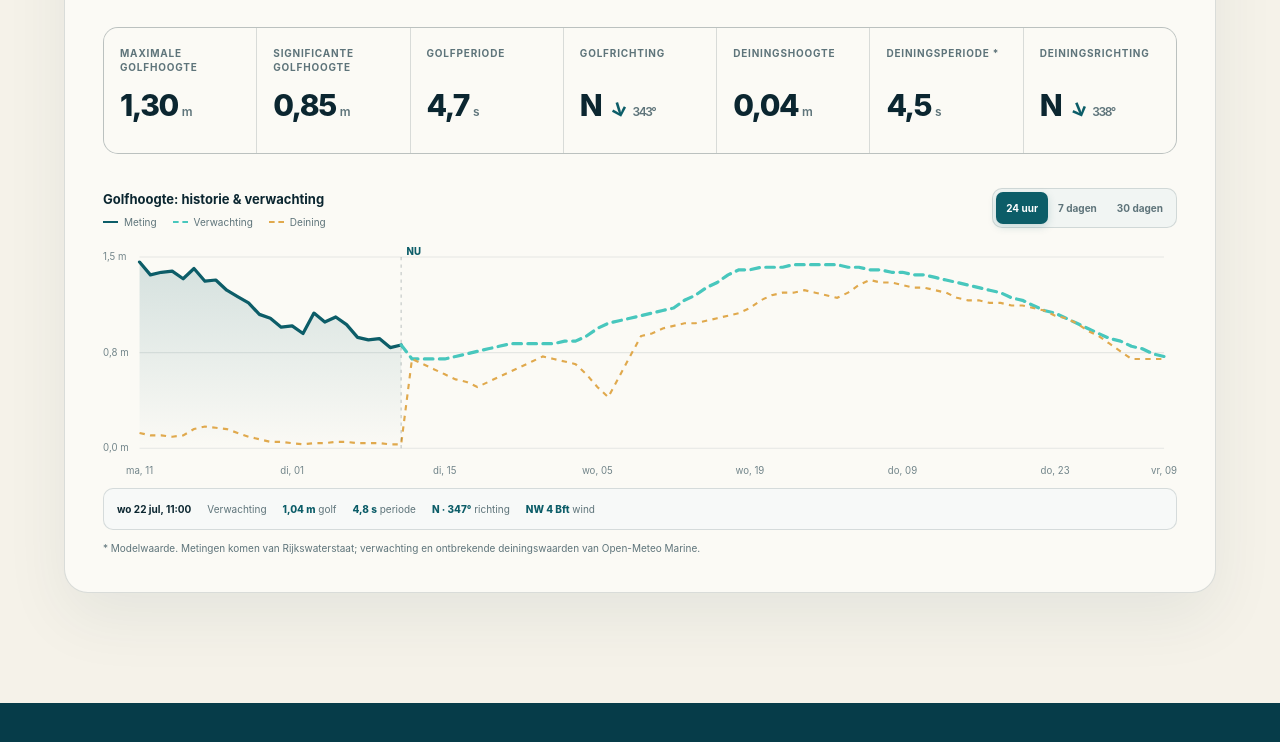
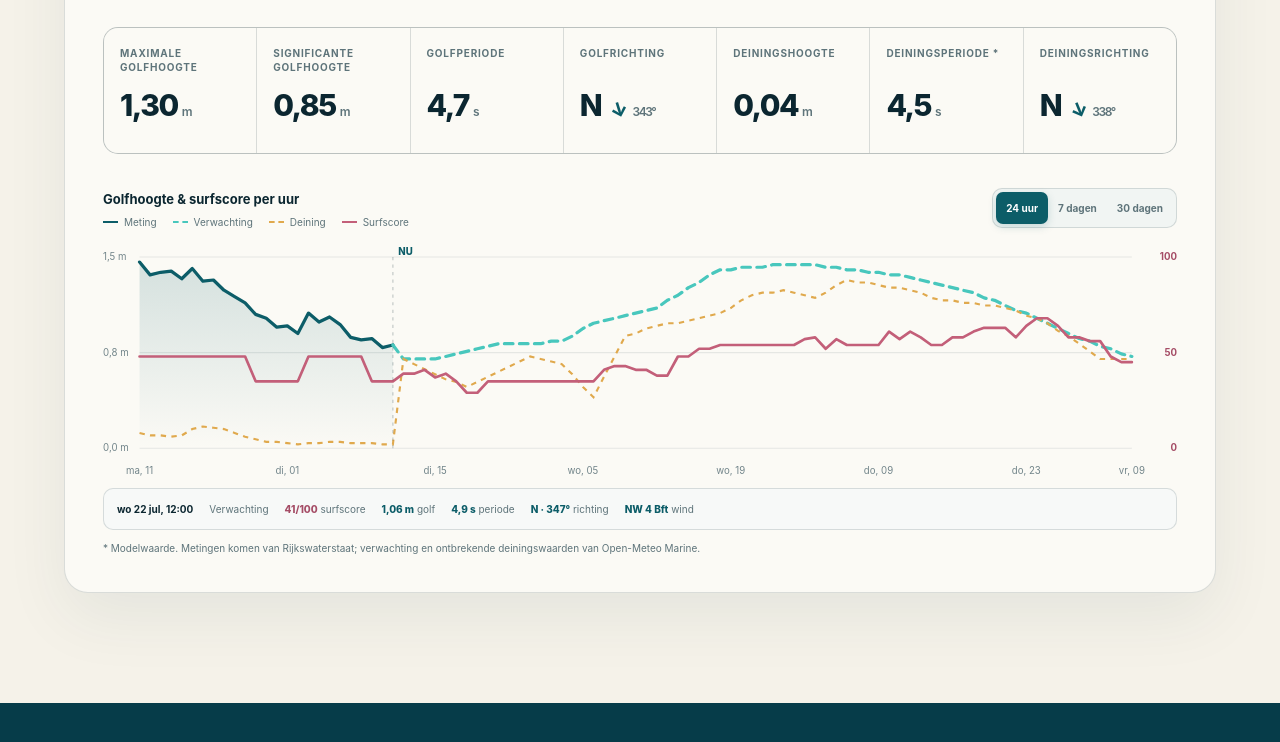
Before and after one commit to Ruben-J/SurfsUp, a website: page index.html in a window 1280 px wide. Both pictures are taken after a click on the icon 640 px from the left and 2261 px from the top of the page. Shown: the part 1901-2643 px from the top of the page. Drawn offline with Linux system fonts and the light colour scheme.

Commit message:
Add hourly surf score to wave chart

```diff
--- a/app.js
+++ b/app.js
@@ -235,44 +235,55 @@ function chartMarkup(buoy) {
   const forecast = buoy.forecast
     .filter((item) => (parseTime(item.time)?.getTime() || 0) > lastHistoryTime)
     .slice(0, 72);
-  const historyPoints = history.map((item) => ({
+  const historyPoints = history.map((item) => {
+    const weather = weatherForTime(item.time, state.history?.weather);
+    return {
       time: item.time,
       height: item.waveHeight,
       period: item.wavePeriod,
       direction: item.waveDirection,
       swell: item.swellHeight,
+      score: scoreConditions(item, weather),
       type: "history",
-    weather: weatherForTime(item.time, state.history?.weather),
-  }));
-  const forecastPoints = forecast.map((item) => ({
+      weather,
+    };
+  });
+  const forecastPoints = forecast.map((item) => {
+    const weather = weatherForTime(item.time, state.data.maasvlakte.weatherForecast);
+    return {
       time: item.time,
       height: item.waveHeight,
       period: item.wavePeriod,
       direction: item.waveDirection,
       swell: item.swellHeight,
+      score: scoreConditions(item, weather),
       type: "forecast",
-    weather: weatherForTime(item.time, state.data.maasvlakte.weatherForecast),
-  }));
+      weather,
+    };
+  });
   const points = [...historyPoints, ...forecastPoints];
   if (points.length < 2) return `<p class="model-note">Er zijn nog niet genoeg punten voor de grafiek.</p>`;
   const width = 1000;
   const height = 220;
-  const pad = { left: 34, right: 12, top: 14, bottom: 28 };
+  const pad = { left: 34, right: 42, top: 14, bottom: 28 };
   const maxY = Math.max(1, Math.ceil(Math.max(...points.map((point) => point.height || 0)) * 2) / 2);
   const x = (index) => pad.left + (index / (points.length - 1)) * (width - pad.left - pad.right);
   const y = (value) => pad.top + (1 - (value || 0) / maxY) * (height - pad.top - pad.bottom);
-  const line = (items, offset, key) => items.map((item, index) => `${index ? "L" : "M"}${x(index + offset).toFixed(1)},${y(item[key]).toFixed(1)}`).join(" ");
+  const scoreY = (value) => pad.top + (1 - (value || 0) / 100) * (height - pad.top - pad.bottom);
+  const line = (items, offset, key, scale = y) => items.map((item, index) => `${index ? "L" : "M"}${x(index + offset).toFixed(1)},${scale(item[key]).toFixed(1)}`).join(" ");
   const historyPath = line(historyPoints, 0, "height");
   const bridge = forecastPoints.length && historyPoints.length ? [historyPoints.at(-1), ...forecastPoints] : forecastPoints;
   const forecastOffset = Math.max(0, historyPoints.length - 1);
   const forecastPath = line(bridge, forecastOffset, "height");
   const swellPath = line(points, 0, "swell");
+  const scorePath = line(points, 0, "score", scoreY);
   const nowX = x(Math.max(0, historyPoints.length - 1));
   const grid = [0, .5, 1].map((ratio) => {
     const value = maxY * ratio;
     return `<line class="grid-line" x1="${pad.left}" x2="${width - pad.right}" y1="${y(value)}" y2="${y(value)}" />
       <text class="axis-label" x="0" y="${y(value) + 3}">${round(value)} m</text>`;
   }).join("");
+  const scoreAxis = [0, 50, 100].map((value) => `<text class="score-axis-label" text-anchor="end" x="${width}" y="${scoreY(value) + 3}">${value}</text>`).join("");
   const labelStep = Math.max(1, Math.ceil(points.length / 7));
   const labels = points.map((point, index) => {
     if (index % labelStep && index !== points.length - 1) return "";
@@ -283,24 +294,24 @@ function chartMarkup(buoy) {
     return `<text class="axis-label" text-anchor="middle" x="${x(index)}" y="216">${label}</text>`;
   }).join("");
   const area = historyPoints.length > 1 ? `${historyPath} L${x(historyPoints.length - 1)},${y(0)} L${x(0)},${y(0)} Z` : "";
-  state.chartPoints = points.map((point, index) => ({ ...point, x: x(index), y: y(point.height) }));
+  state.chartPoints = points.map((point, index) => ({ ...point, x: x(index), y: y(point.height), scoreY: scoreY(point.score) }));
   const rangeButtons = [[24, "24 uur"], [168, "7 dagen"], [720, "30 dagen"]].map(([hours, label]) => `
     <button class="range-button" data-range-hours="${hours}" aria-pressed="${state.historyHours === hours}">${label}</button>`).join("");
 
   return `<div class="chart-wrap">
     <div class="chart-head">
-      <div><strong>Golfhoogte: historie & verwachting</strong><div class="chart-legend"><span>Meting</span><span class="forecast">Verwachting</span><span class="swell">Deining</span></div></div>
+      <div><strong>Golfhoogte & surfscore per uur</strong><div class="chart-legend"><span>Meting</span><span class="forecast">Verwachting</span><span class="swell">Deining</span><span class="score">Surfscore</span></div></div>
       <div class="range-switch" aria-label="Kies periode">${rangeButtons}</div>
     </div>
     <div class="chart-scroll">
-    <svg class="wave-chart" viewBox="0 0 ${width} ${height}" role="img" aria-label="Golfhoogte van de afgelopen ${state.historyHours} uur en verwachting voor 72 uur">
+    <svg class="wave-chart" viewBox="0 0 ${width} ${height}" role="img" aria-label="Golfhoogte en surfscore per uur van de afgelopen ${state.historyHours} uur en verwachting voor 72 uur">
       <defs><linearGradient id="historyGradient" x1="0" y1="0" x2="0" y2="1"><stop offset="0" stop-color="#0c5d68" stop-opacity=".16"/><stop offset="1" stop-color="#0c5d68" stop-opacity="0"/></linearGradient></defs>
-      ${grid}<path class="history-area" d="${area}"/><path class="history-line" d="${historyPath}"/><path class="forecast-line" d="${forecastPath}"/><path class="swell-line" d="${swellPath}"/>
+      ${grid}${scoreAxis}<path class="history-area" d="${area}"/><path class="history-line" d="${historyPath}"/><path class="forecast-line" d="${forecastPath}"/><path class="swell-line" d="${swellPath}"/><path class="score-line" d="${scorePath}"/>
       <line class="now-line" x1="${nowX}" x2="${nowX}" y1="${pad.top}" y2="${height-pad.bottom}"/><text class="now-label" x="${nowX+5}" y="12">Nu</text>${labels}
-      <line class="hover-line" x1="0" x2="0" y1="${pad.top}" y2="${height-pad.bottom}"/><circle class="hover-dot" cx="0" cy="0" r="5"/>
+      <line class="hover-line" x1="0" x2="0" y1="${pad.top}" y2="${height-pad.bottom}"/><circle class="hover-dot" cx="0" cy="0" r="5"/><circle class="hover-score-dot" cx="0" cy="0" r="5"/>
     </svg>
     </div>
-    <div class="chart-readout" aria-live="polite"><span>Beweeg over de grafiek voor golfhoogte, periode, richting en wind.</span></div>
+    <div class="chart-readout" aria-live="polite"><span>Beweeg over de grafiek voor de surfscore en condities per uur.</span></div>
     <p class="model-note">* Modelwaarde. Metingen komen van Rijkswaterstaat; verwachting en ontbrekende deiningswaarden van Open-Meteo Marine.</p>
   </div>`;
 }
@@ -310,7 +321,8 @@ function setupChartInteractions() {
   const readout = document.querySelector(".chart-readout");
   const hoverLine = chart?.querySelector(".hover-line");
   const hoverDot = chart?.querySelector(".hover-dot");
-  if (!chart || !readout || !hoverLine || !hoverDot || !state.chartPoints.length) return;
+  const hoverScoreDot = chart?.querySelector(".hover-score-dot");
+  if (!chart || !readout || !hoverLine || !hoverDot || !hoverScoreDot || !state.chartPoints.length) return;
 
   const showPoint = (event) => {
     const rect = chart.getBoundingClientRect();
@@ -322,18 +334,22 @@ function setupChartInteractions() {
     hoverLine.setAttribute("x2", point.x);
     hoverDot.setAttribute("cx", point.x);
     hoverDot.setAttribute("cy", point.y);
+    hoverScoreDot.setAttribute("cx", point.x);
+    hoverScoreDot.setAttribute("cy", point.scoreY);
     hoverLine.classList.add("visible");
     hoverDot.classList.add("visible");
+    hoverScoreDot.classList.add("visible");
     const wind = point.weather;
     const direction = Number.isFinite(point.direction) ? `${directionName(point.direction)} · ${Math.round(point.direction)}°` : "–";
     const windText = wind ? `${directionName(wind.windDirection)} ${beaufort(wind.windSpeed)} Bft` : "–";
-    readout.innerHTML = `<strong>${fmt.dateTime.format(parseTime(point.time))}</strong><span>${point.type === "history" ? "Gemeten" : "Verwachting"}</span><span><b>${round(point.height, 2)} m</b> golf</span><span><b>${round(point.period)} s</b> periode</span><span><b>${direction}</b> richting</span><span><b>${windText}</b> wind</span>`;
+    readout.innerHTML = `<strong>${fmt.dateTime.format(parseTime(point.time))}</strong><span>${point.type === "history" ? "Gemeten" : "Verwachting"}</span><span class="score-readout"><b>${point.score}/100</b> surfscore</span><span><b>${round(point.height, 2)} m</b> golf</span><span><b>${round(point.period)} s</b> periode</span><span><b>${direction}</b> richting</span><span><b>${windText}</b> wind</span>`;
   };
   chart.addEventListener("pointermove", showPoint);
   chart.addEventListener("click", showPoint);
   chart.addEventListener("pointerleave", () => {
     hoverLine.classList.remove("visible");
     hoverDot.classList.remove("visible");
+    hoverScoreDot.classList.remove("visible");
   });
 }
 
--- a/styles.css
+++ b/styles.css
@@ -163,6 +163,7 @@ h1 em { color: var(--lime); font-family: Georgia, "Times New Roman", serif; font
 .chart-legend span::before { content: ""; display: inline-block; width: 15px; height: 2px; margin: 0 6px 3px 0; background: var(--sea); }
 .chart-legend .forecast::before { height: 0; border-top: 2px dashed var(--aqua); background: transparent; }
 .chart-legend .swell::before { height: 0; border-top: 2px dashed #e0a94d; background: transparent; }
+.chart-legend .score::before { background: #c35f79; }
 .range-switch { display: inline-flex; flex: 0 0 auto; padding: 3px; border: 1px solid var(--line); border-radius: 10px; background: #f1f5f3; }
 .range-button { min-height: 32px; padding: 6px 10px; border: 0; border-radius: 7px; color: var(--muted); background: transparent; cursor: pointer; font: inherit; font-size: 10px; font-weight: 750; white-space: nowrap; }
 .range-button[aria-pressed="true"] { color: white; background: var(--sea); box-shadow: 0 3px 9px rgba(10, 89, 99, .18); }
@@ -171,18 +172,22 @@ h1 em { color: var(--lime); font-family: Georgia, "Times New Roman", serif; font
 .wave-chart { width: 100%; min-height: 210px; display: block; overflow: visible; }
 .grid-line { stroke: rgba(11,38,48,.09); stroke-width: 1; }
 .axis-label { fill: #72858a; font-size: 9px; }
+.score-axis-label { fill: #a54d66; font-size: 9px; font-weight: 750; }
 .history-area { fill: url(#historyGradient); }
 .history-line { fill: none; stroke: var(--sea); stroke-width: 3; stroke-linecap: round; stroke-linejoin: round; }
 .forecast-line { fill: none; stroke: var(--aqua); stroke-width: 3; stroke-linecap: round; stroke-linejoin: round; stroke-dasharray: 8 6; }
 .swell-line { fill: none; stroke: #e0a94d; stroke-width: 2; stroke-dasharray: 5 5; }
+.score-line { fill: none; stroke: #c35f79; stroke-width: 2.5; stroke-linecap: round; stroke-linejoin: round; }
 .now-line { stroke: rgba(11,38,48,.25); stroke-width: 1; stroke-dasharray: 3 4; }
 .now-label { fill: var(--sea); font-size: 9px; font-weight: 800; text-transform: uppercase; }
 .hover-line { visibility: hidden; pointer-events: none; stroke: rgba(11,38,48,.32); stroke-width: 1; }
 .hover-dot { visibility: hidden; pointer-events: none; fill: white; stroke: var(--sea); stroke-width: 3; }
-.hover-line.visible, .hover-dot.visible { visibility: visible; }
+.hover-score-dot { visibility: hidden; pointer-events: none; fill: white; stroke: #c35f79; stroke-width: 3; }
+.hover-line.visible, .hover-dot.visible, .hover-score-dot.visible { visibility: visible; }
 .chart-readout { min-height: 42px; display: flex; align-items: center; flex-wrap: wrap; gap: 8px 16px; margin-top: 10px; padding: 10px 13px; border: 1px solid var(--line); border-radius: 10px; color: var(--muted); background: #f7f9f8; font-size: 10px; }
 .chart-readout strong { color: var(--ink); }
 .chart-readout b { color: var(--sea); font-weight: 800; }
+.chart-readout .score-readout b { color: #a54d66; }
 .model-note { margin: 12px 0 0; color: var(--muted); font-size: 10px; }
 .panel-skeleton, .loading-card { min-height: 280px; border-radius: 16px; background: linear-gradient(100deg, rgba(10,89,99,.05) 20%, rgba(10,89,99,.12) 38%, rgba(10,89,99,.05) 56%); background-size: 200% 100%; animation: shimmer 1.4s infinite; }
 @keyframes shimmer { to { background-position-x: -200%; } }
```
Also changed, not shown: README.md. Lines whose indentation alone changed are shown as unchanged.
